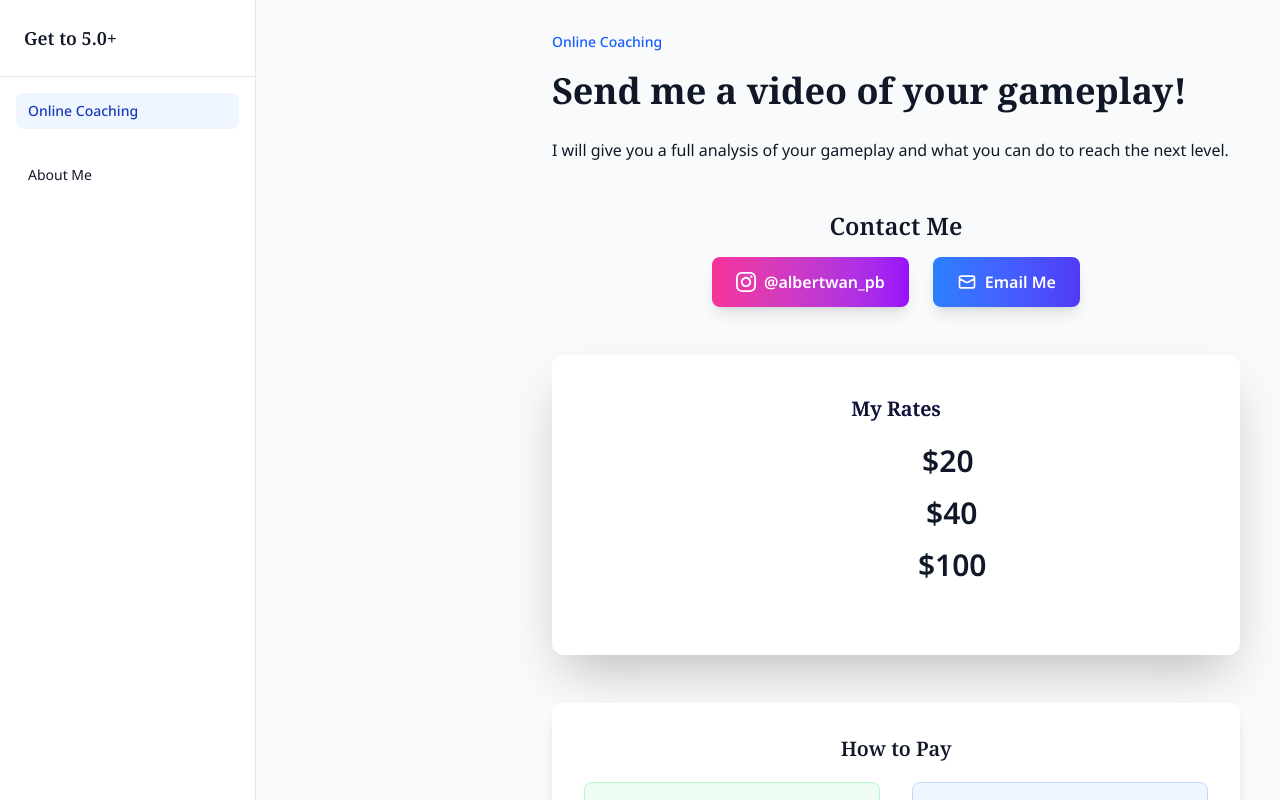
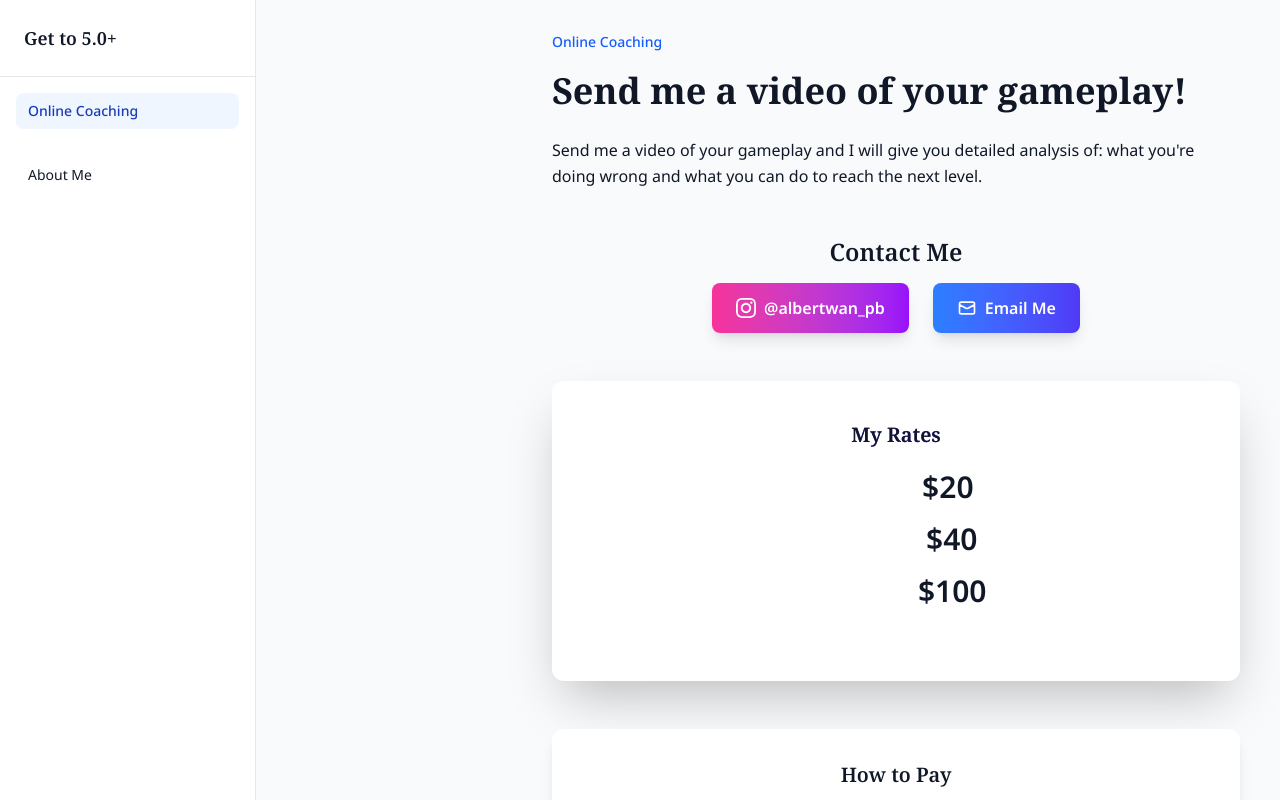
Before and after one commit to bertw2002/react-postgres-fullstack-template, a React (Vite) app: page /section/coaching in a window 1280 px wide. Shown: the top 800 px of the page. Built offline with nearby package versions, Linux system fonts and the light colour scheme; a web font is replaced by a local one.

Commit message:
Update App.jsx

```diff
--- a/src/App.jsx
+++ b/src/App.jsx
@@ -14,6 +14,11 @@ function App() {
   const { section } = params;
   const activeSection = section ? decodeURIComponent(section) : "coaching";
 
+  // Debug logging
+  console.log("Current section:", section);
+  console.log("Current activeSection:", activeSection);
+  console.log("Current pathname:", window.location.pathname);
+
   const handleSelectSection = (section) => {
     console.log("handleSelectSection called with:", section);
     if (section === "coaching") {
@@ -27,13 +32,14 @@ function App() {
     setIsMobileMenuOpen(false);
   };
 
-  // Set default section to coaching only on first load
+  // Remove the problematic useEffect that was redirecting users
+
+  // Set default page only on first load
   useEffect(() => {
-    // Only redirect if we're at the root path AND no section is specified
     if (window.location.pathname === "/" && !section) {
       navigate("/section/coaching", { replace: true });
     }
-  }, []); // Empty dependency array - only run once
+  }, []); // Only run once on mount
 
   return (
     <div className="layout">
@@ -99,7 +105,7 @@ function App() {
           <h1>{activeSection === "coaching" ? "Send me a video of your gameplay!" : "About Me"}</h1>
           <p className="text-gray-900">
             {activeSection === "coaching"
-              ? "I will give you a full analysis of your gameplay and what you can do to reach the next level."
+              ? "Send me a video of your gameplay and I will give you detailed analysis of: what you're doing wrong and what you can do to reach the next level."
               : "Learn more about your pickleball coach and my journey"}
           </p>
         </div>
```
